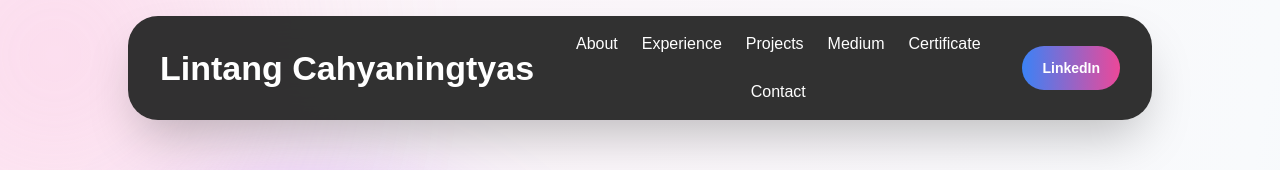
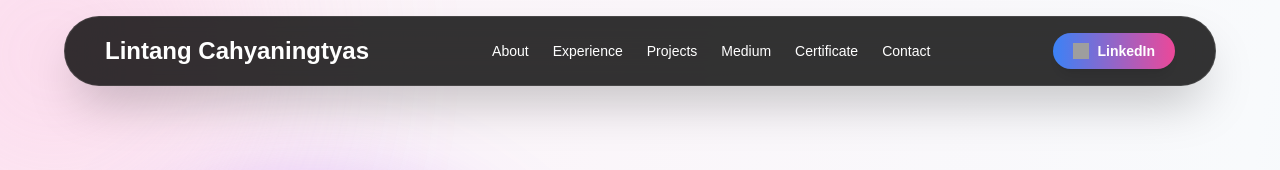
Before and after one commit to lintangntyas/portfolio, a Next.js app: page / in a window 1280 px wide. Shown: the top 170 px of the page. Built offline with nearby package versions, Linux system fonts and the light colour scheme; grey boxes are pictures that could not be loaded.

Commit message:
Update page.js

```diff
--- a/app/page.js
+++ b/app/page.js
@@ -28,77 +28,92 @@ export default function Home() {
       {/* NAVBAR */}
       <div className="fixed top-4 left-0 right-0 z-[9999] px-5 md:px-10">
 
-        <nav
-          className="
-            fixed
-            top-4
-            left-1/2
-            -translate-x-1/2
-            z-50
-            w-[92%]
-            max-w-5xl
-            rounded-[30px]
-            bg-[#262626]/95
-            backdrop-blur-xl
-            shadow-2xl
-            px-4 md:px-8
-            py-4
-          "
-        >
-          <div className="flex flex-col md:flex-row items-center justify-between gap-4">
+        <nav className="max-w-6xl mx-auto bg-black/80 backdrop-blur-xl border border-white/10 rounded-3xl md:rounded-full px-5 md:px-10 py-4 flex flex-col md:flex-row items-center gap-4 md:gap-0 justify-between shadow-2xl">
 
           {/* LOGO */}
-            <h1
-              className="
-                text-white
-                font-bold
-                text-[22px]
-                md:text-[34px]
-                whitespace-nowrap
-              "
+          <button
+            onClick={() => scrollToSection("top")}
+            className="text-white text-lg md:text-2xl font-bold text-center hover:text-pink-400 transition duration-300"
           >
             Lintang Cahyaningtyas
-            </h1>
+          </button>
 
           {/* MENU */}
-            <ul
-              className="
-                flex
-                flex-wrap
-                justify-center
-                gap-4 md:gap-6
-                text-sm md:text-base
-                text-white
-                font-medium
-              "
-            >
-              <li><a href="#about">About</a></li>
-              <li><a href="#experience">Experience</a></li>
-              <li><a href="#projects">Projects</a></li>
-              <li><a href="#medium">Medium</a></li>
-              <li><a href="#certifications">Certificate</a></li>
-              <li><a href="#contact">Contact</a></li>
+          <ul className="flex flex-wrap justify-center gap-3 md:gap-6 text-white font-medium text-sm">
+
+            <li>
+              <button
+                onClick={() => scrollToSection("about")}
+                className="hover:text-pink-400 transition"
+              >
+                About
+              </button>
+            </li>
+
+            <li>
+              <button
+                onClick={() => scrollToSection("experience")}
+                className="hover:text-blue-400 transition"
+              >
+                Experience
+              </button>
+            </li>
+
+            <li>
+              <button
+                onClick={() => scrollToSection("projects")}
+                className="hover:text-purple-400 transition"
+              >
+                Projects
+              </button>
+            </li>
+
+            <li>
+              <button
+                onClick={() => scrollToSection("medium")}
+                className="hover:text-pink-400 transition"
+              >
+                Medium
+              </button>
+            </li>
+
+            <li>
+              <button
+                onClick={() => scrollToSection("certificate")}
+                className="hover:text-yellow-400 transition"
+              >
+                Certificate
+              </button>
+            </li>
+
+            <li>
+              <button
+                onClick={() => scrollToSection("contact")}
+                className="hover:text-pink-400 transition"
+              >
+                Contact
+              </button>
+            </li>
+
           </ul>
 
-            {/* BUTTON */}
+          {/* LINKEDIN */}
           <a
-              href="https://linkedin.com"
+            href="https://www.linkedin.com/in/lintangntyas/"
             target="_blank"
-              className="
-                px-5 py-3
-                rounded-full
-                bg-gradient-to-r
-                from-blue-500
-                to-pink-500
-                text-white
-                font-semibold
-                text-sm
-              "
-            >
+            className="bg-gradient-to-r from-blue-500 to-pink-500 text-white px-4 md:px-5 py-2 rounded-full font-semibold hover:scale-105 transition duration-300 shadow-lg flex items-center gap-2 text-sm"
+          >
+
+            <img
+              src="https://cdn-icons-png.flaticon.com/512/3536/3536505.png"
+              alt="linkedin"
+              className="w-4 h-4"
+            />
+
             LinkedIn
+
           </a>
 
-          </div>
         </nav>
       </div>
 
```
Lines whose indentation alone changed are shown as unchanged.
